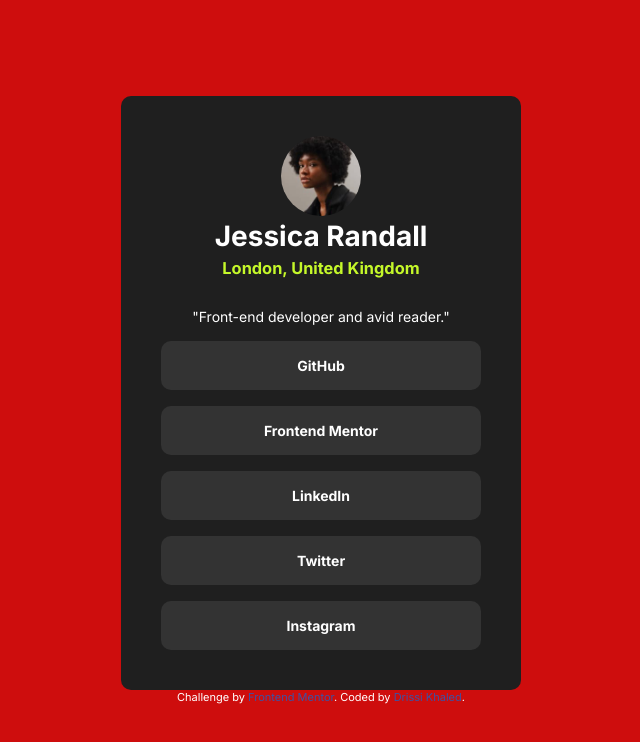
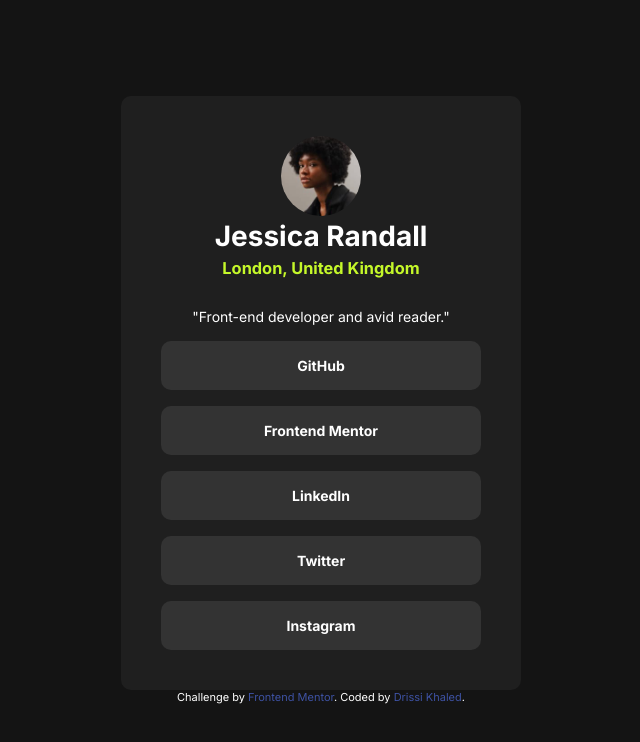
Before and after one commit to khaLd-01e/social-links-profile, a plain HTML site: page index.html in a window 1280 px wide. Shown: the whole page, without its empty margins (319-959 px from the left). Drawn offline with Linux system fonts and the light colour scheme.

Commit message:
CSS update

```diff
--- a/styles.css
+++ b/styles.css
@@ -10,19 +10,17 @@
   padding: 0;
   box-sizing: border-box;
 }
-
 body {
   text-align: center;
   justify-content: center;
   align-items: center;
-  background-color: hsl(0, 88%, 43%);
+  background-color: hsl(0, 0%, 8%);
   color: hsl(0, 0%, 100%);
   font-family: "Inter", sans-serif;
   font-size: 14px;
   height: 100vh;
   display: flex;
 }
-
 .container {
   max-width: 400px;
   width: 100%;
@@ -41,7 +39,6 @@ h3 {
   margin-top: 5px;
   margin-bottom: 30px;
 }
-
 .img-avatar {
   border-radius: 100%;
   width: 25%;
```
